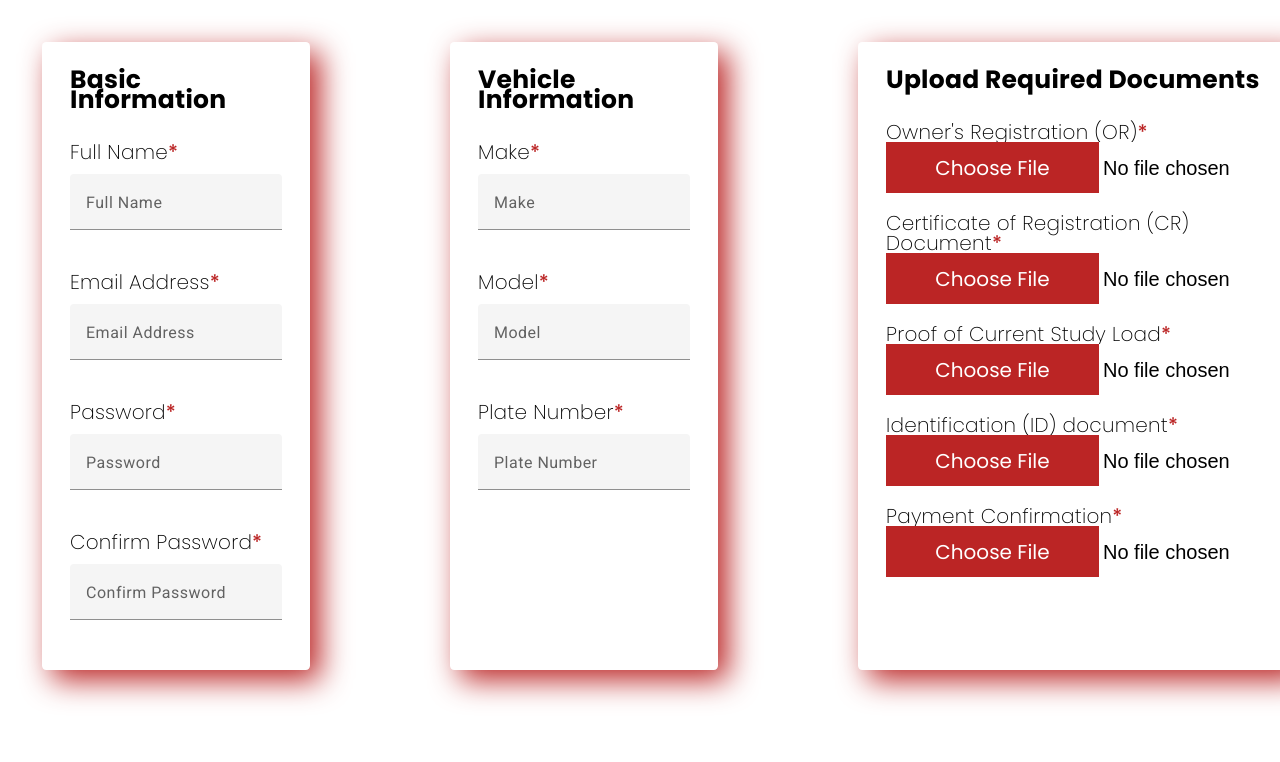
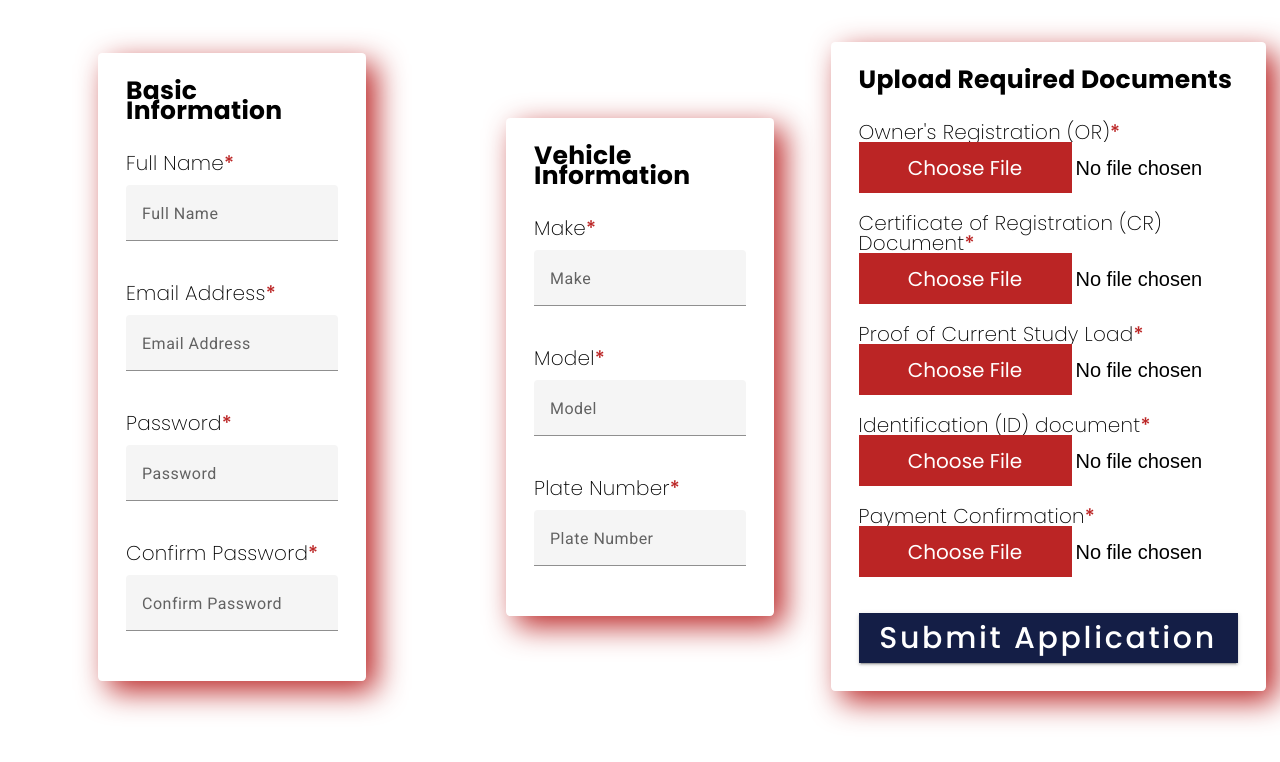
Before and after one commit to LM-Inocentes/ParkPal, an Angular app in the folder ParkPal/: page /register in a window 1280 px wide. Shown: the top 762 px of the page. Built offline with nearby package versions, Linux system fonts and the light colour scheme.

Commit message:
Added Sumbit Apllication button

```diff
--- a/ParkPal/src/app/component/register/register.component.html
+++ b/ParkPal/src/app/component/register/register.component.html
@@ -45,7 +45,7 @@
       <!-- end of Basic Information section -->
 
       <!-- Vehicle Information -->
-      <div class="main__vehicleinformation">
+      <div class="main__basicinformation">
         <p class="main__information__texttitles">Vehicle Information</p>
 
         <!-- Make -->
@@ -80,16 +80,29 @@
       <!-- Upload Required Documents Section -->
       <div class="main__uploadreqdoc">
         <p class="main__information__texttitles">Upload Required Documents</p>
-        <div class="information__texttitles">Owner's Registration (OR)<span>*</span></div>
+        <div class="information__texttitles">
+          Owner's Registration (OR)<span>*</span>
+        </div>
         <input class="upload-box" type="file" accept="image/*" />
-        <div class="information__texttitles">Certificate of Registration (CR) Document<span>*</span></div>
+        <div class="information__texttitles">
+          Certificate of Registration (CR) Document<span>*</span>
+        </div>
         <input class="upload-box" type="file" accept="image/*" />
-        <div class="information__texttitles">Proof of Current Study Load<span>*</span></div>
+        <div class="information__texttitles">
+          Proof of Current Study Load<span>*</span>
+        </div>
         <input class="upload-box" type="file" accept="image/*" />
-        <div class="information__texttitles">Identification (ID) document<span>*</span></div>
+        <div class="information__texttitles">
+          Identification (ID) document<span>*</span>
+        </div>
         <input class="upload-box" type="file" accept="image/*" />
-        <div class="information__texttitles">Payment Confirmation<span>*</span></div>
+        <div class="information__texttitles">
+          Payment Confirmation<span>*</span>
+        </div>
         <input class="upload-box" type="file" accept="image/*" />
+        <!-- Submit application -->
+        <button mat-raised-button type="submit">Submit Application</button>
+        <!-- End ofSubmit application -->
       </div>
       <!-- End ofUpload Required Documents Section -->
     </div>
--- a/ParkPal/src/app/component/register/register.component.scss
+++ b/ParkPal/src/app/component/register/register.component.scss
@@ -61,7 +61,8 @@ span {
     padding: 3em;
     display: grid;
     grid-gap: 2em;
-    grid-template-columns: repeat(auto-fit, minmax(350px, 1fr));
+    place-items: center;
+    grid-template-columns: repeat(auto-fit, minmax(350px, 2fr));
 
     .main__basicinformation {
         display: flex;
@@ -88,9 +89,22 @@ span {
         padding: 2em;
         border-radius: .3em;
         box-shadow: 10px 10px 30px #BB2525;
+        display: flex;
+        flex-direction: column;
 
         width: 100vh;
         max-width: fit-content;
+
+        button[mat-raised-button]{
+            margin: 1.2em 0 0 0;
+            color: white;
+            background-color: #141E46;
+            font-size: 30px;
+            font-family: 'Poppins', Courier, monospace;
+            font-weight: 500;
+            border-radius: 0;
+            padding: 25px 0 25px 0;
+        }
     }
 }
 
```
